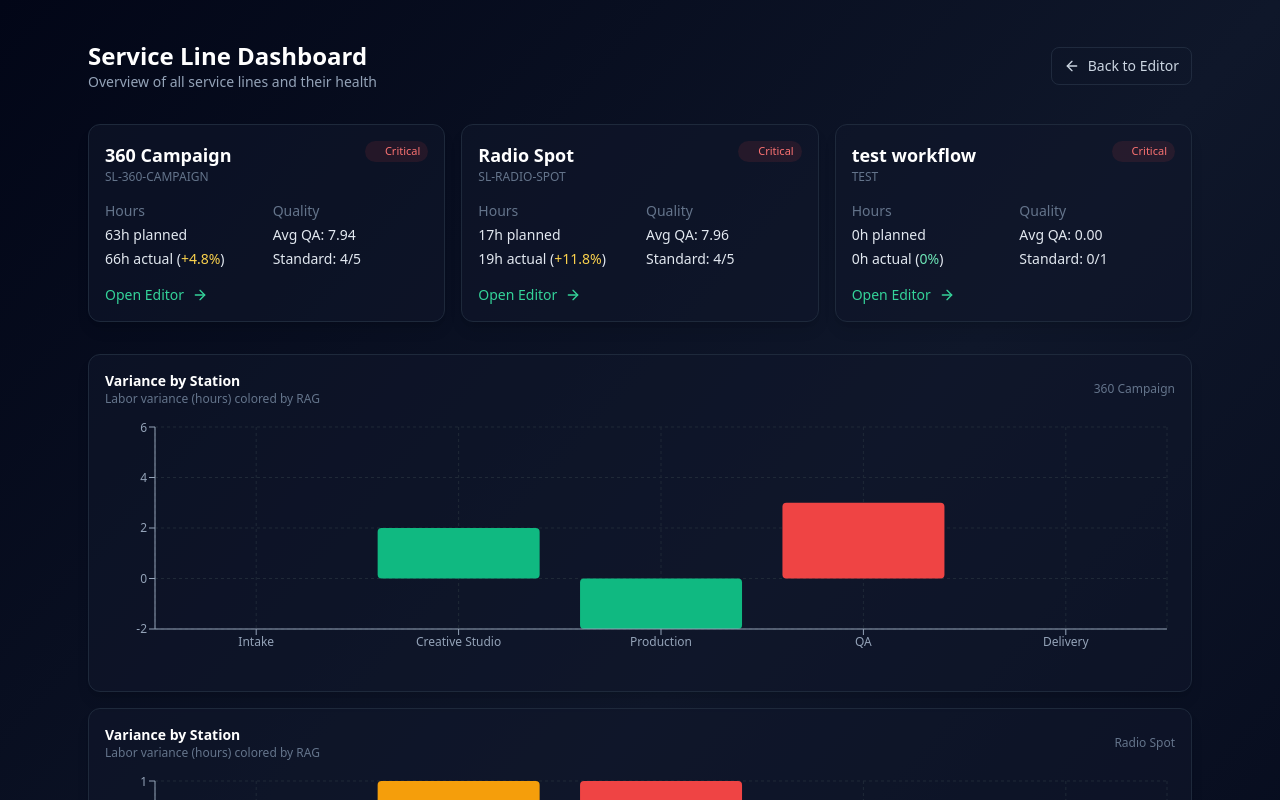
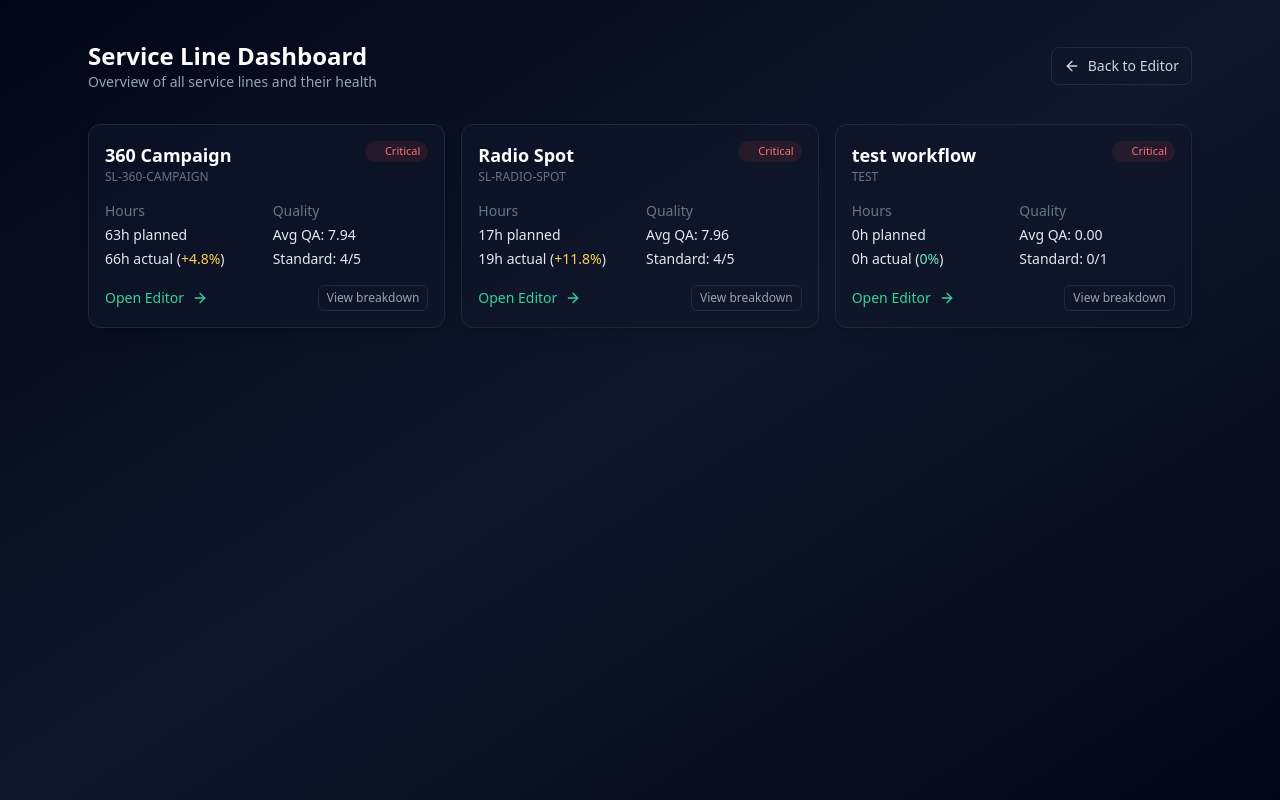
Before and after one commit to RaisinBread42/blueprintos, a Next.js app: page /dashboard in a window 1280 px wide. Shown: the top 800 px of the page. Built offline with nearby package versions, Linux system fonts and the light colour scheme.

Commit message:
feat(dashboard): add per-card breakdown toggle and compact variance charts

```diff
--- a/src/app/dashboard/page.tsx
+++ b/src/app/dashboard/page.tsx
@@ -6,11 +6,13 @@ import { Loader2, ArrowLeft } from "lucide-react";
 import type { ServiceLine } from "@/types";
 import { ServiceLineCard } from "@/components/dashboard/ServiceLineCard";
 import { VarianceChart } from "@/components/dashboard/VarianceChart";
+import { useState, useMemo } from "react";
 
 export default function DashboardPage() {
   const [serviceLines, setServiceLines] = useState<ServiceLine[]>([]);
   const [loading, setLoading] = useState(true);
   const [error, setError] = useState<string | null>(null);
+  const [expanded, setExpanded] = useState<Record<string, boolean>>({});
 
   useEffect(() => {
     async function load() {
@@ -73,16 +75,25 @@ export default function DashboardPage() {
           <p className="text-slate-400">No service lines found.</p>
         ) : (
           <>
-            <div className="grid gap-4 sm:grid-cols-2 lg:grid-cols-3 mb-8">
-              {serviceLines.map((sl) => (
-                <ServiceLineCard key={sl.service_line_id} serviceLine={sl} />
-              ))}
-            </div>
-
-            <div className="grid gap-4">
-              {serviceLines.map((sl) => (
-                <VarianceChart key={`variance-${sl.service_line_id}`} serviceLine={sl} />
-              ))}
+            <div className="grid gap-4 sm:grid-cols-2 lg:grid-cols-3">
+              {serviceLines.map((sl) => {
+                const isOpen = expanded[sl.service_line_id] ?? false;
+                return (
+                  <div key={sl.service_line_id} className="space-y-3">
+                    <ServiceLineCard
+                      serviceLine={sl}
+                      expanded={isOpen}
+                      onToggleBreakdown={() =>
+                        setExpanded((prev) => ({
+                          ...prev,
+                          [sl.service_line_id]: !isOpen,
+                        }))
+                      }
+                    />
+                    {isOpen && <VarianceChart serviceLine={sl} height={160} title="Variance by Station" />}
+                  </div>
+                );
+              })}
             </div>
           </>
         )}
--- a/src/components/dashboard/ServiceLineCard.tsx
+++ b/src/components/dashboard/ServiceLineCard.tsx
@@ -8,9 +8,11 @@ import { getRagDisplay } from "@/lib/rag/compute";
 
 interface ServiceLineCardProps {
   serviceLine: ServiceLine;
+  expanded?: boolean;
+  onToggleBreakdown?: () => void;
 }
 
-export function ServiceLineCard({ serviceLine }: ServiceLineCardProps) {
+export function ServiceLineCard({ serviceLine, expanded, onToggleBreakdown }: ServiceLineCardProps) {
   const rollup = computeServiceLineRollup(serviceLine);
   const rag = getRagDisplay(rollup.overall_rag);
 
@@ -57,6 +59,14 @@ export function ServiceLineCard({ serviceLine }: ServiceLineCardProps) {
           Open Editor
           <ArrowRight className="h-4 w-4" />
         </Link>
+        {onToggleBreakdown && (
+          <button
+            onClick={onToggleBreakdown}
+            className="text-slate-400 hover:text-white text-xs border border-slate-700/50 rounded-md px-2 py-1 transition-colors hover:bg-slate-800"
+          >
+            {expanded ? "Hide breakdown" : "View breakdown"}
+          </button>
+        )}
       </div>
     </div>
   );
--- a/src/components/dashboard/VarianceChart.tsx
+++ b/src/components/dashboard/VarianceChart.tsx
@@ -14,6 +14,8 @@ import { computeStationRag, getRagDisplay } from "@/lib/rag/compute";
 
 interface VarianceChartProps {
   serviceLine: ServiceLine;
+  height?: number;
+  title?: string;
 }
 
 const ragColor = (rag: string) => {
@@ -28,7 +30,7 @@ const ragColor = (rag: string) => {
   }
 };
 
-export function VarianceChart({ serviceLine }: VarianceChartProps) {
+export function VarianceChart({ serviceLine, height = 180, title = "Variance by Station" }: VarianceChartProps) {
   const data = serviceLine.nodes.map((node) => {
     const rag = computeStationRag(node.metrics, node.rag_status);
     return {
@@ -64,12 +66,12 @@ export function VarianceChart({ serviceLine }: VarianceChartProps) {
     <div className="rounded-xl border border-slate-800 bg-slate-900/60 p-4 shadow-lg">
       <div className="flex items-center justify-between mb-3">
         <div>
-          <h3 className="text-sm font-semibold text-white">Variance by Station</h3>
+          <h3 className="text-sm font-semibold text-white">{title}</h3>
           <p className="text-xs text-slate-500">Labor variance (hours) colored by RAG</p>
         </div>
         <span className="text-xs text-slate-500">{serviceLine.name}</span>
       </div>
-      <div className="h-64">
+      <div style={{ height }}>
         <ResponsiveContainer width="100%" height="100%">
           <BarChart data={data} margin={{ top: 8, right: 8, left: -10, bottom: 16 }}>
             <CartesianGrid stroke="#1f2937" strokeDasharray="3 3" />
```
